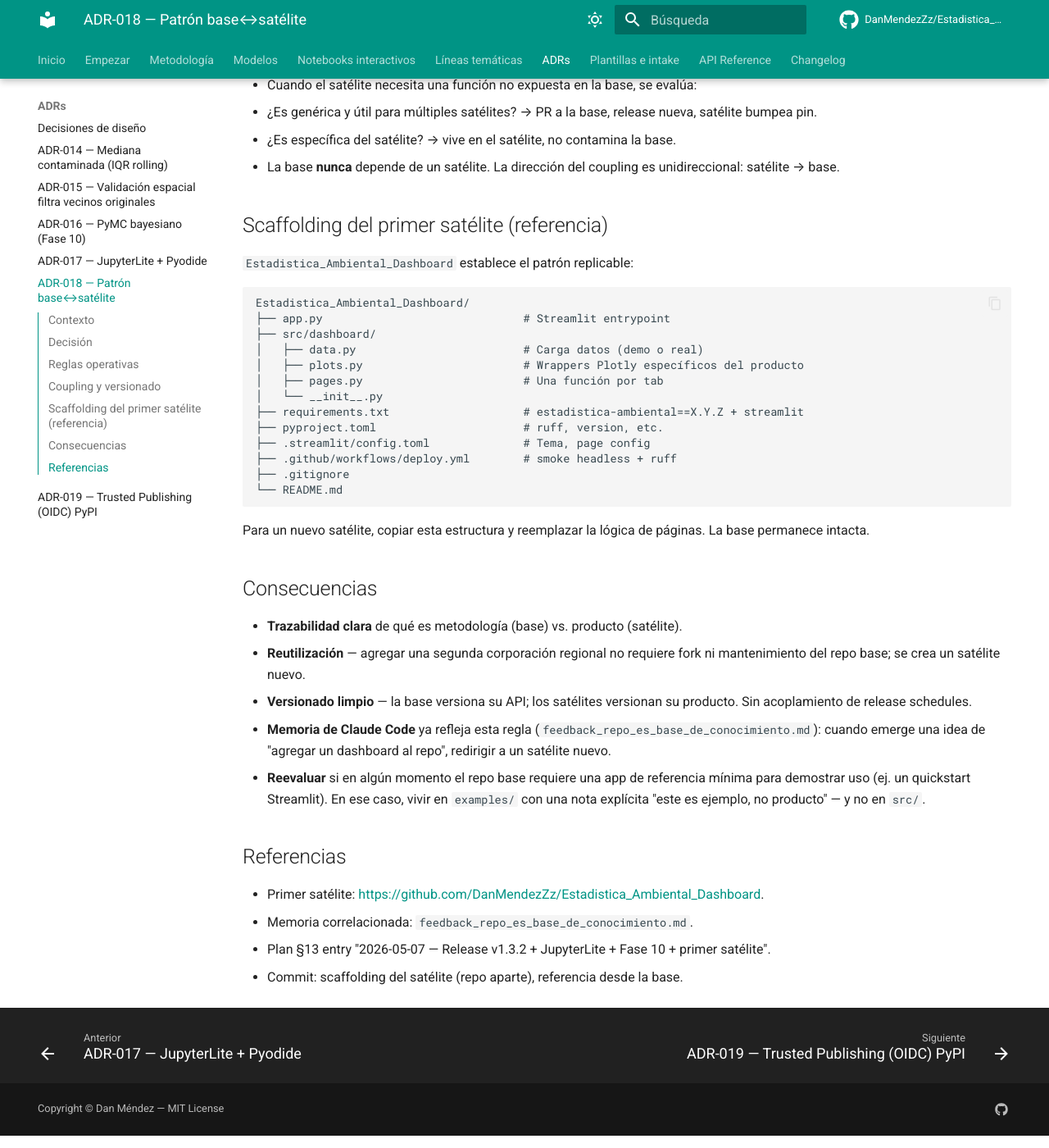
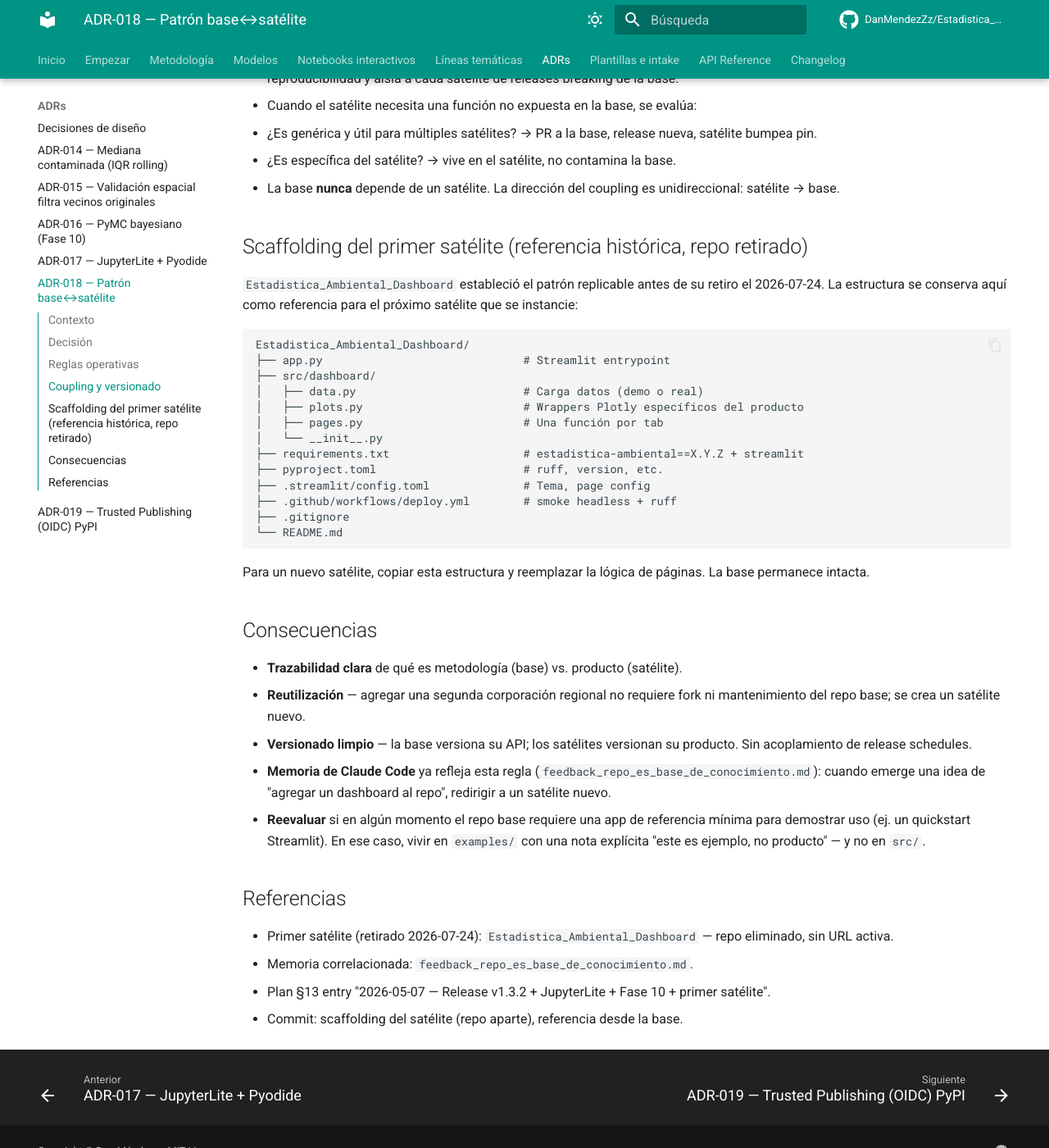
Before and after one commit to DanMendezZz/Estadistica_Ambiental, an MkDocs documentation site: the page built from docs/adr/ADR-018-base-satelite-governance.md, in a window 1280 px wide and 1400 px high, scrolled down 1712 px. Shown: the whole window at 82% size. Built offline with MkDocs 1.6.1 and Material for MkDocs 9.7.7, drawn with Linux system fonts in a browser that asks for light colours; comment, search, counter and statistics services are not loaded; some of the changed text lies outside the part shown.

Commit message:
docs: retirar referencias a Estadistica_Ambiental_Dashboard (#7)
* docs: retirar referencias a Estadistica_Ambiental_Dashboard

El repo satélite fue eliminado el 2026-07-24. Se limpian los enlaces
al satélite en el README (quick links, tabla "para quién") y se enmienda
ADR-018 para reflejar que la instancia de referencia fue retirada,
manteniendo vigente el patrón base↔satélite para futuros satélites.

* docs: aplicar sugerencias de revisión al PR #7

Corrige el árbol de docs/ (decisiones.md solo llega a ADR-013, ADR-014
a 019 viven en docs/adr/) y homogeneiza el campo Estado de ADR-018 con
el formato de una línea usado en el resto de ADRs.

---------

````diff
--- a/docs/adr/ADR-018-base-satelite-governance.md
+++ b/docs/adr/ADR-018-base-satelite-governance.md
@@ -1,7 +1,7 @@
 # ADR-018 — Patrón base↔satélite: separación entre librería y productos consumidores
 
 **Fecha:** 2026-05-07
-**Estado:** Aceptado — instanciado por primera vez con `Estadistica_Ambiental_Dashboard`
+**Estado:** Aceptado — patrón vigente (primer ejemplo retirado, ver [nota abajo](#scaffolding-del-primer-satélite-referencia-histórica-repo-retirado))
 
 ## Contexto
 
@@ -31,7 +31,7 @@
 
 - **Satélites** — repos separados que importan `estadistica-ambiental` como
   dependencia. Ejemplos materializados o previstos:
-  - `Estadistica_Ambiental_Dashboard` (Streamlit, calidad del aire genérico) — ✅ activo.
+  - `Estadistica_Ambiental_Dashboard` (Streamlit, calidad del aire genérico) — ❌ retirado 2026-07-24 (repo eliminado; el patrón sigue vigente para futuros satélites).
   - `calidad-aire-CAR` (dashboard CAR-específico) — previsto.
   - `paramos-rabanal`, `pomca-magdalena`, etc. — previstos.
 
@@ -73,9 +73,10 @@
 - La base **nunca** depende de un satélite. La dirección del coupling es
   unidireccional: satélite → base.
 
-## Scaffolding del primer satélite (referencia)
+## Scaffolding del primer satélite (referencia histórica, repo retirado)
 
-`Estadistica_Ambiental_Dashboard` establece el patrón replicable:
+`Estadistica_Ambiental_Dashboard` estableció el patrón replicable antes de su retiro el 2026-07-24.
+La estructura se conserva aquí como referencia para el próximo satélite que se instancie:
 
 ```
 Estadistica_Ambiental_Dashboard/
@@ -113,7 +114,7 @@
 
 ## Referencias
 
-- Primer satélite: <https://github.com/DanMendezZz/Estadistica_Ambiental_Dashboard>.
+- Primer satélite (retirado 2026-07-24): `Estadistica_Ambiental_Dashboard` — repo eliminado, sin URL activa.
 - Memoria correlacionada: `feedback_repo_es_base_de_conocimiento.md`.
 - Plan §13 entry "2026-05-07 — Release v1.3.2 + JupyterLite + Fase 10 + primer satélite".
 - Commit: scaffolding del satélite (repo aparte), referencia desde la base.
````
Also changed, not shown: README.md (+4 -4 lines).
